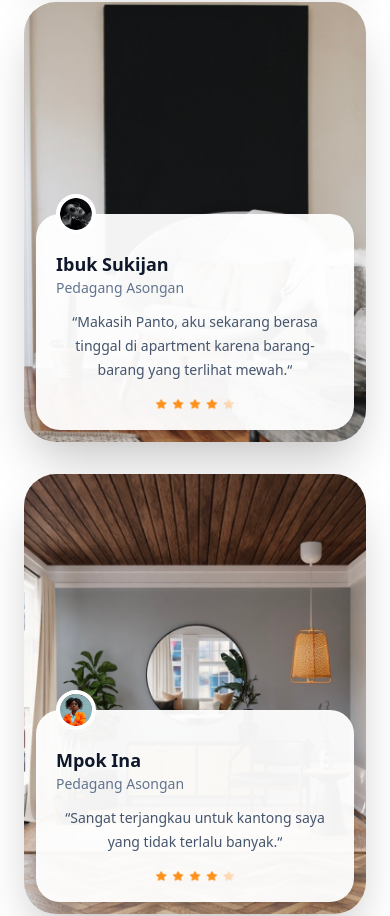
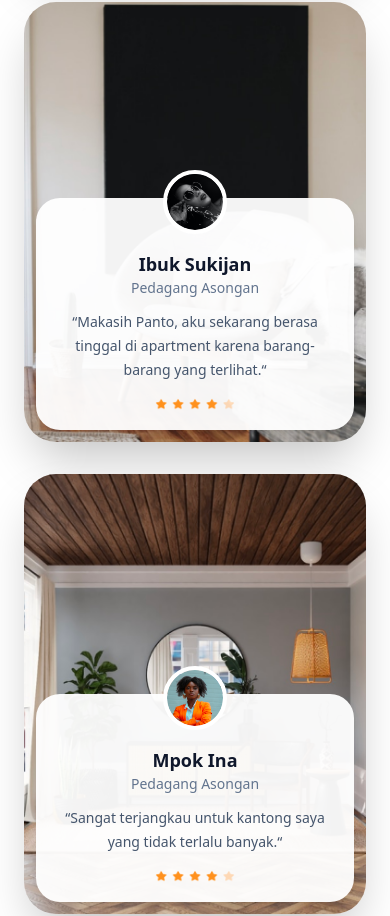
Before and after one commit to DusuTimothy/Panto-Furniture-landing-page, a website: page index.html in a window 390 px wide. Shown: the part 5878-6794 px from the top of the page. Drawn offline with Linux system fonts and the light colour scheme.

Commit message:
feat:add responsiveness

```diff
--- a/index.html
+++ b/index.html
@@ -44,8 +44,7 @@
         <p class="max-w-2xl text-sm leading-relaxed sm:text-base">
           Turn your room with panto into a lot more minimalist <br> and modern with ease and speed.
         </p>
-        <div
-          class="rounded-full border border-white/30 bg-white/10 shadow-lg shadow-slate-950/30 backdrop-blur-sm p-2">
+        <div class="rounded-full border border-white/30 bg-white/10 shadow-lg shadow-slate-950/30 backdrop-blur-sm p-2">
           <div class="flex items-center gap-3 px-3">
             <input type="search" name="furniture" placeholder="Search furniture"
               class="w-full bg-transparent text-sm text-white placeholder:text-white/70 focus:outline-none" />
@@ -223,11 +222,12 @@
       </div>
 
       <div class="grid gap-8 sm:grid-cols-2 xl:grid-cols-3">
+
         <article class="relative overflow-hidden rounded-4xl bg-white shadow-2xl">
           <img src="img/image copy 10.png" alt="Testimonial background" class="w-full" />
-          <div class="absolute inset-x-3 bottom-3 rounded-3xl bg-white/95 p-5 shadow-lg">
+          <div class="flex flex-col justify-center items-center absolute inset-x-3 bottom-3 rounded-3xl bg-white/95 p-5 shadow-lg">
             <img src="img/image copy 13.png" alt="Profile 1"
-              class="-mt-10 h-10 w-10 rounded-full border-4 border-white object-cover" />
+              class="h-16 w-16 -mt-12  rounded-full border-4 border-white object-cover" />
             <h3 class="mt-4 text-lg font-bold">Bang Upin</h3>
             <p class="text-sm text-slate-500">Pedagang Asongan</p>
             <p class="mt-3 text-sm leading-6 text-slate-600 text-center">“Terimakasih banyak, kini ruanganku menjadi
@@ -236,24 +236,24 @@
           </div>
         </article>
 
-        <article class="relative overflow-hidden rounded-[2rem] bg-white shadow-2xl">
+        <article class="relative overflow-hidden rounded-4xl bg-white shadow-2xl">
           <img src="img/image copy 11.png" alt="Testimonial background" class="w-full" />
-          <div class="absolute inset-x-3 bottom-3 rounded-3xl bg-white/95 p-5 shadow-lg">
+          <div class="flex flex-col justify-center items-center absolute inset-x-3 bottom-3 rounded-3xl bg-white/95 p-5 shadow-lg">
             <img src="img/image copy 14.png" alt="Profile 2"
-              class="-mt-10 h-10 w-10 rounded-full border-4 border-white object-cover" />
+              class="h-16 w-16 -mt-12 rounded-full border-4 border-white object-cover" />
             <h3 class="mt-4 text-lg font-bold">Ibuk Sukijan</h3>
             <p class="text-sm text-slate-500">Pedagang Asongan</p>
             <p class="mt-3 text-sm leading-6 text-slate-600 text-center">“Makasih Panto, aku sekarang berasa tinggal di
-              apartment karena barang-barang yang terlihat mewah.“</p>
+              apartment karena barang-barang yang terlihat.“</p>
             <img src="img/image copy 16.png" alt="Ratings" class="mx-auto mt-4 w-20" />
           </div>
         </article>
 
-        <article class="relative overflow-hidden rounded-[2rem] bg-white shadow-2xl">
+        <article class="relative overflow-hidden rounded-4xl bg-white shadow-2xl">
           <img src="img/image copy 12.png" alt="Testimonial background" class="w-full" />
-          <div class="absolute inset-x-3 bottom-3 rounded-3xl bg-white/95 p-5 shadow-lg">
+          <div class="flex flex-col justify-center items-center absolute inset-x-3 bottom-3 rounded-3xl bg-white/95 p-5 shadow-lg">
             <img src="img/image copy 15.png" alt="Profile 3"
-              class="-mt-10 h-10 w-10 rounded-full border-4 border-white object-cover" />
+              class="-mt-12 h-16 w-16 rounded-full border-4 border-white object-cover" />
             <h3 class="mt-4 text-lg font-bold">Mpok Ina</h3>
             <p class="text-sm text-slate-500">Pedagang Asongan</p>
             <p class="mt-3 text-sm leading-6 text-slate-600 text-center">“Sangat terjangkau untuk kantong saya yang
```
Also changed, not shown: src/output.css.
